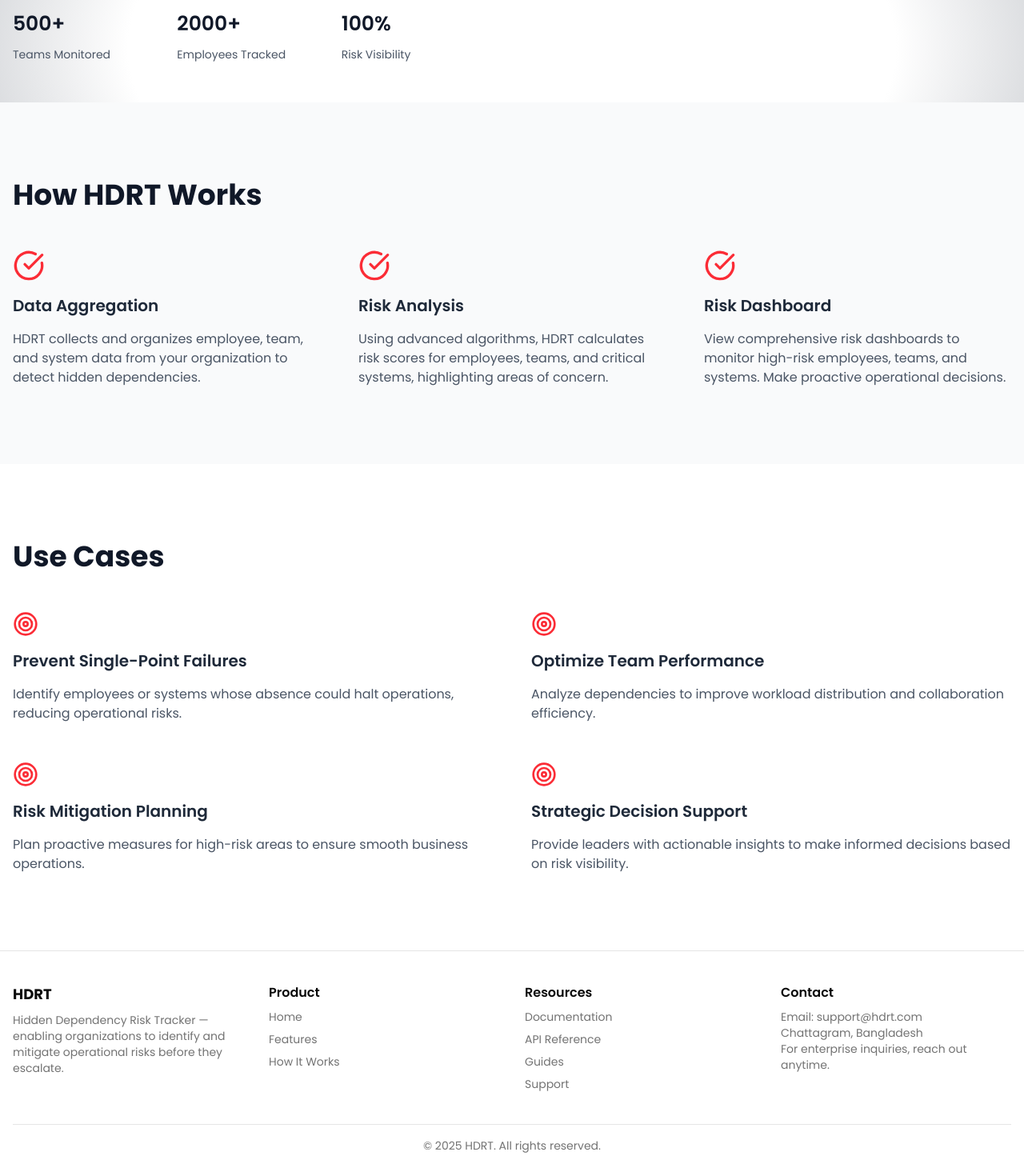
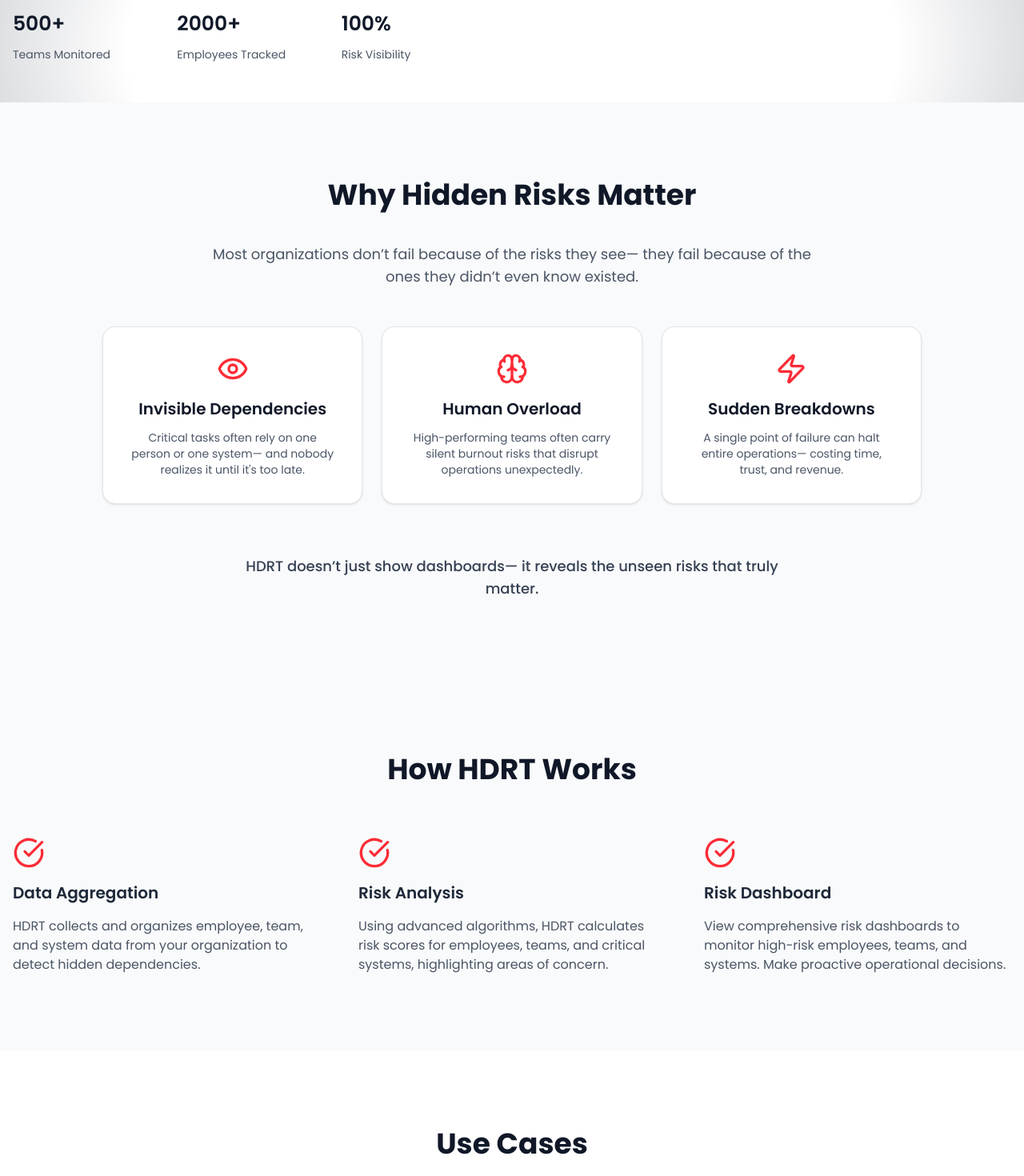
Before and after one commit to ShahariarSohan/hidden-dependency-risk-tracker-ui, a Next.js app: page / in a window 1280 px wide. Shown: the part 620-2090 px from the top of the page at 80% size. Built offline with nearby package versions, Linux system fonts and the light colour scheme.

Commit message:
why risk matters section added and footer modified

```diff
--- a/src/app/(commonLayout)/page.tsx
+++ b/src/app/(commonLayout)/page.tsx
@@ -1,7 +1,7 @@
-
 import Hero from "@/components/modules/home/Hero";
 import HowItWorks from "@/components/modules/home/HowItWorks";
 import UseCases from "@/components/modules/home/UseCases";
+import WhyRiskMatters from "@/components/modules/home/WhyRiskMatters";
 import Head from "next/head";
 
 export default function Home() {
@@ -20,17 +20,9 @@
       <main className="min-h-screen bg-gray-50 dark:bg-gray-900">
         {/* Hero Section */}
         <Hero />
+        <WhyRiskMatters></WhyRiskMatters>
         <HowItWorks></HowItWorks>
         <UseCases></UseCases>
-        {/* Future Sections */}
-        {/* Example:
-            - Risk Dashboard Overview
-            - High-Risk Employees
-            - Team & System Analysis
-            - Quick Risk Check
-            - Admin Management Shortcuts
-            - About HDRT / How it Works
-        */}
       </main>
     </>
   );
--- a/src/components/modules/home/Hero.tsx
+++ b/src/components/modules/home/Hero.tsx
@@ -72,7 +72,7 @@
               </div>
 
               {/* Buttons */}
-              <div className="flex flex-col gap-4 sm:flex-row">
+              <div className="flex  gap-4">
                 {buttons.primary && (
                   <Link href="/learn-more">
                     <Button className="h-[63px] gap-3 rounded-xl bg-gray-500 px-8 text-[15px] hover:bg-gray-600">
@@ -135,8 +135,9 @@
 
                 {/* Supporting Text */}
                 <p className="mt-6 text-center text-gray-700 dark:text-gray-300 text-lg font-medium max-w-[400px]">
-                  HDRT helps organizations identify hidden dependency risks and
-                  prevent operational failures before they happen.
+                  <span className="font-extrabold">Hidden Dependency Risk Tracker</span> helps
+                  organizations identify hidden dependency risks and prevent
+                  operational failures before they happen.
                 </p>
               </div>
             </div>
--- a/src/components/modules/home/HowItWorks.tsx
+++ b/src/components/modules/home/HowItWorks.tsx
@@ -10,7 +10,7 @@
       className="py-24 bg-gray-50 dark:bg-gray-900 scroll-mt-16"
     >
       <div className="container mx-auto px-4">
-        <h2 className="text-3xl md:text-4xl font-bold text-gray-900 dark:text-white mb-12">
+        <h2 className=" text-center text-3xl md:text-4xl font-bold text-gray-900 dark:text-white mb-16">
           How HDRT Works
         </h2>
 
--- a/src/components/modules/home/UseCases.tsx
+++ b/src/components/modules/home/UseCases.tsx
@@ -33,7 +33,7 @@
       className="py-24 bg-white dark:bg-gray-800 scroll-mt-16"
     >
       <div className="container mx-auto px-4">
-        <h2 className="text-3xl md:text-4xl font-bold text-gray-900 dark:text-white mb-12">
+        <h2 className="text-center text-3xl md:text-4xl font-bold text-gray-900 dark:text-white mb-16">
           Use Cases
         </h2>
 
--- /dev/null
+++ b/src/components/modules/home/WhyRiskMatters.tsx
@@ -0,0 +1,68 @@
+/* eslint-disable react/no-unescaped-entities */
+"use client";
+
+import {  Brain, Zap, Eye } from "lucide-react";
+
+export default function WhyRiskMatters() {
+  return (
+    <section className="w-full py-24 px-4 md:px-8 lg:px-16 bg-gray-50 dark:bg-gray-900">
+      <div className="max-w-5xl mx-auto text-center space-y-10">
+        {/* Title */}
+        <h2 className="text-4xl font-bold text-gray-900 dark:text-white">
+          Why Hidden Risks Matter
+        </h2>
+
+        {/* Subtext */}
+        <p className="text-lg text-gray-600 dark:text-gray-300 max-w-3xl mx-auto">
+          Most organizations don’t fail because of the risks they see— they fail
+          because of the ones they didn’t even know existed.
+        </p>
+
+        {/* 3 Emotional Cards */}
+        <div className="grid md:grid-cols-3 gap-6 mt-12">
+          {/* Card 1 */}
+          <div className="p-8 rounded-2xl bg-white dark:bg-gray-800 shadow-sm border border-gray-200 dark:border-gray-700 hover:shadow-lg transition">
+            <Eye className="mx-auto text-red-500 size-10 mb-4" />
+            <h3 className="text-xl font-semibold text-gray-900 dark:text-white">
+              Invisible Dependencies
+            </h3>
+            <p className="mt-3 text-gray-600 dark:text-gray-300 text-sm">
+              Critical tasks often rely on one person or one system— and nobody
+              realizes it until it's too late.
+            </p>
+          </div>
+
+          {/* Card 2 */}
+          <div className="p-8 rounded-2xl bg-white dark:bg-gray-800 shadow-sm border border-gray-200 dark:border-gray-700 hover:shadow-lg transition">
+            <Brain className="mx-auto text-red-500 size-10 mb-4" />
+            <h3 className="text-xl font-semibold text-gray-900 dark:text-white">
+              Human Overload
+            </h3>
+            <p className="mt-3 text-gray-600 dark:text-gray-300 text-sm">
+              High-performing teams often carry silent burnout risks that
+              disrupt operations unexpectedly.
+            </p>
+          </div>
+
+          {/* Card 3 */}
+          <div className="p-8 rounded-2xl bg-white dark:bg-gray-800 shadow-sm border border-gray-200 dark:border-gray-700 hover:shadow-lg transition">
+            <Zap className="mx-auto text-red-500 size-10 mb-4" />
+            <h3 className="text-xl font-semibold text-gray-900 dark:text-white">
+              Sudden Breakdowns
+            </h3>
+            <p className="mt-3 text-gray-600 dark:text-gray-300 text-sm">
+              A single point of failure can halt entire operations— costing
+              time, trust, and revenue.
+            </p>
+          </div>
+        </div>
+
+        {/* Bottom statement */}
+        <p className="mt-16 text-lg font-medium text-gray-700 dark:text-gray-300 max-w-2xl mx-auto">
+          HDRT doesn’t just show dashboards— it reveals the unseen risks that
+          truly matter.
+        </p>
+      </div>
+    </section>
+  );
+}
--- a/src/components/shared/PublicFooter.tsx
+++ b/src/components/shared/PublicFooter.tsx
@@ -1,109 +1,58 @@
-import Link from "next/link";
-
-function PublicFooter() {
+export default function PublicFooter() {
   return (
     <footer className="border-t bg-background">
-      <div className="container mx-auto px-4 py-10">
-        <div className="grid grid-cols-2 md:grid-cols-4 gap-8">
-          {/* Brand Section */}
+      <div className="container mx-auto px-4 py-12">
+        <div className="grid grid-cols-1 md:grid-cols-4 gap-10 text-sm text-muted-foreground">
+          {/* 1. HDRT Summary */}
           <div>
-            <h3 className="font-bold text-lg mb-2">HDRT</h3>
-            <p className="text-sm text-muted-foreground">
-              Hidden Dependency Risk Tracker — enabling organizations to
-              identify and mitigate operational risks before they escalate.
+            <h3 className="font-bold text-lg text-foreground mb-3">HDRT</h3>
+            <p className="leading-relaxed">
+              Hidden Dependency Risk Tracker — a platform built to identify,
+              measure, and reduce operational risks caused by hidden team or
+              system dependencies.
             </p>
           </div>
 
-          {/* Navigation */}
+          {/* 2. What We Provide */}
           <div>
-            <h3 className="font-semibold mb-2">Product</h3>
-            <ul className="space-y-2 text-sm">
-              <li>
-                <Link
-                  href="/"
-                  className="text-muted-foreground hover:text-foreground"
-                >
-                  Home
-                </Link>
-              </li>
-              <li>
-                <Link
-                  href="/#features"
-                  className="text-muted-foreground hover:text-foreground"
-                >
-                  Features
-                </Link>
-              </li>
-              <li>
-                <Link
-                  href="/#how-it-works"
-                  className="text-muted-foreground hover:text-foreground"
-                >
-                  How It Works
-                </Link>
-              </li>
+            <h3 className="font-semibold text-foreground mb-3">
+              What We Provide
+            </h3>
+            <ul className="space-y-1 text-sm text-muted-foreground">
+              <li>Risk Scoring</li>
+              <li>Dependency Mapping</li>
+              <li>Team Visibility</li>
+              <li>System Insights</li>
+              <li>Reliability Tracking</li>
             </ul>
           </div>
 
-          {/* Resources */}
+          {/* 3. Why HDRT Matters */}
           <div>
-            <h3 className="font-semibold mb-2">Resources</h3>
-            <ul className="space-y-2 text-sm">
-              <li>
-                <Link
-                  href="/docs"
-                  className="text-muted-foreground hover:text-foreground"
-                >
-                  Documentation
-                </Link>
-              </li>
-              <li>
-                <Link
-                  href="/api"
-                  className="text-muted-foreground hover:text-foreground"
-                >
-                  API Reference
-                </Link>
-              </li>
-              <li>
-                <Link
-                  href="/guides"
-                  className="text-muted-foreground hover:text-foreground"
-                >
-                  Guides
-                </Link>
-              </li>
-              <li>
-                <Link
-                  href="/support"
-                  className="text-muted-foreground hover:text-foreground"
-                >
-                  Support
-                </Link>
-              </li>
+            <h3 className="font-semibold text-foreground mb-3">Why It Matters</h3>
+            <ul className="space-y-1 text-sm text-muted-foreground">
+              <li>Identify Blind Spots</li>
+              <li>Prevent Failures</li>
+              <li>Improve Decision Making</li>
+              <li>Strengthen Operations</li>
+              <li>Enhance Transparency</li>
             </ul>
           </div>
 
-          {/* Contact */}
+          {/* 4. Contact Info */}
           <div>
-            <h3 className="font-semibold mb-2">Contact</h3>
-            <p className="text-sm text-muted-foreground">
-              Email: support@hdrt.com
-              <br />
-              Chattagram, Bangladesh
-              <br />
-              For enterprise inquiries, reach out anytime.
+            <h3 className="font-semibold text-foreground mb-3">Contact</h3>
+            <p className="leading-relaxed">
+              Email: support@hdrt.com Phone: +880 1234 567 890 Address:
+              Chattogram, Bangladesh Availability: 24/7 Enterprise Support
             </p>
           </div>
         </div>
 
-        {/* Footer Bottom */}
-        <div className="mt-10 border-t pt-4 text-center text-sm text-muted-foreground">
-          &copy; {new Date().getFullYear()} HDRT. All rights reserved.
+        <div className="mt-12 border-t pt-4 text-center text-sm text-muted-foreground">
+          © {new Date().getFullYear()} HDRT. All rights reserved.
         </div>
       </div>
     </footer>
   );
 }
-
-export default PublicFooter;
--- a/src/components/shared/PublicNavbar.tsx
+++ b/src/components/shared/PublicNavbar.tsx
@@ -13,6 +13,7 @@
     { href: "/dashboard", label: "Dashboard" },
     { href: "#how-it-works", label: "How It Works" },
     { href: "#use-cases", label: "Use Cases" },
+    { href: "/learn-more", label: "About Us" },
   ];
 
   return (
```
